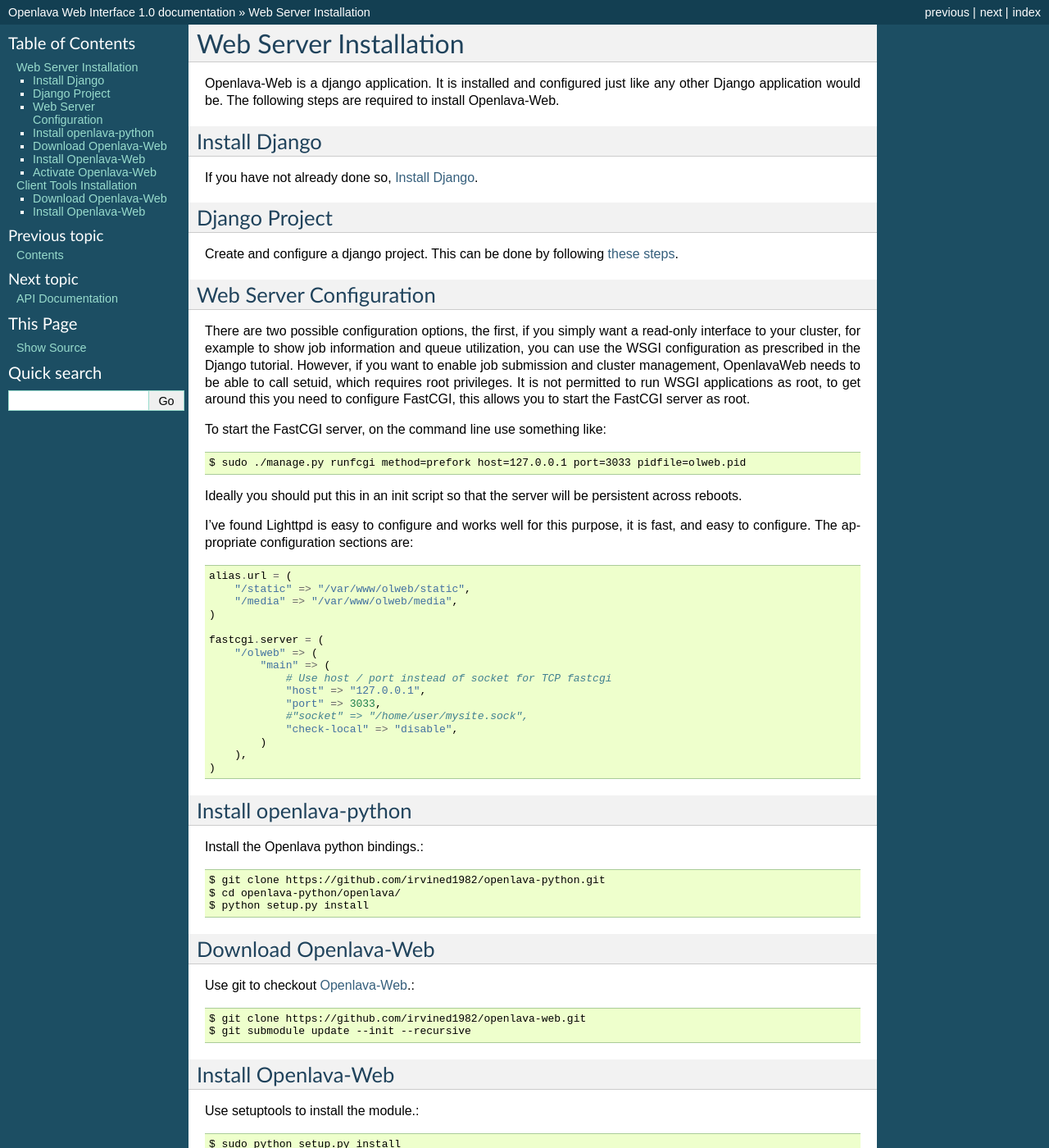
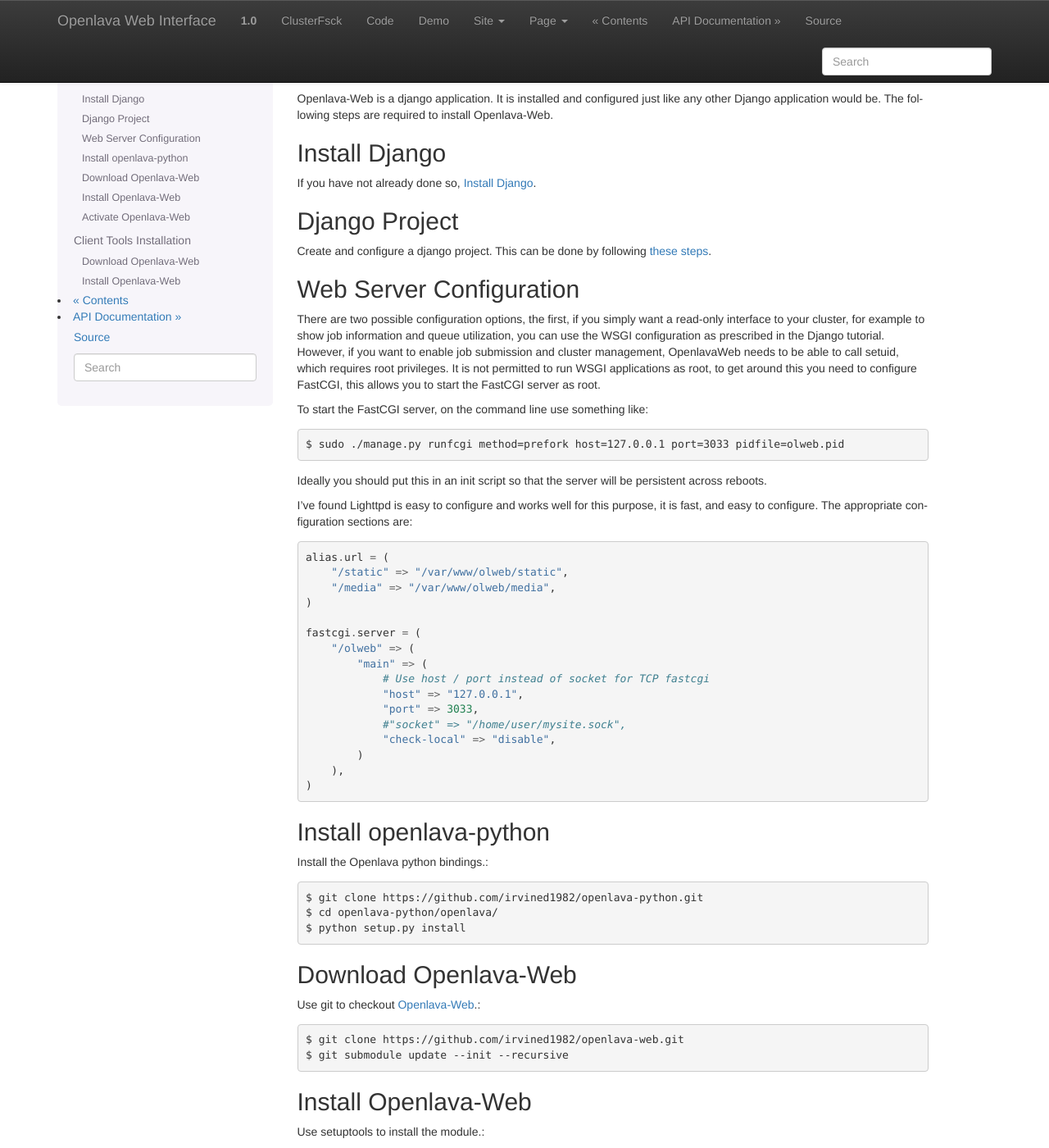
Before and after one commit to irvined1982/openlava-web, a Sphinx documentation site: the page built from doc/installation.rst, in a window 1280 px wide and 1400 px high. Shown: the whole window at 82% size. Built offline with Sphinx 7.4.7, drawn with Linux system fonts in a browser that asks for light colours; pages that are not in the unit, such as notebooks, are missing from menus; some of the changed text lies outside the part shown.

Commit message:
Added bootstrap theme

```diff
--- a/doc/conf.py
+++ b/doc/conf.py
@@ -13,6 +13,8 @@
 
 import sys, os
 from django.conf import settings
+import sphinx_bootstrap_theme
+
 settings.configure()
 
 # If extensions (or modules to document with autodoc) are in another directory,
@@ -27,7 +29,13 @@
 
 # Add any Sphinx extension module names here, as strings. They can be extensions
 # coming with Sphinx (named 'sphinx.ext.*') or your custom ones.
-extensions = ['sphinx.ext.autodoc', 'sphinx.ext.viewcode']
+extensions = [
+    'sphinx.ext.autodoc',
+    'sphinx.ext.doctest',
+    'sphinx.ext.todo',
+    'sphinx.ext.coverage',
+    'sphinx.ext.viewcode',
+]
 
 # Add any paths that contain templates here, relative to this directory.
 templates_path = ['_templates']
@@ -93,7 +101,16 @@
 
 # The theme to use for HTML and HTML Help pages.  See the documentation for
 # a list of builtin themes.
-html_theme = 'default'
+html_theme = 'bootstrap'
+html_theme_path = sphinx_bootstrap_theme.get_html_theme_path()
+html_theme_options = {
+    'navbar_links': [
+        ("ClusterFsck", "https://www.clusterfsck.io/", True),
+        ("Code", "https://github.com/irvined1982/openlava-web", True),
+        ("Demo", "https://openlava.ay60dxg.com/", True),
+    ],
+    'navbar_class': "navbar navbar-inverse",
+}
 
 # Theme options are theme-specific and customize the look and feel of a theme
 # further.  For a list of options available for each theme, see the
```
